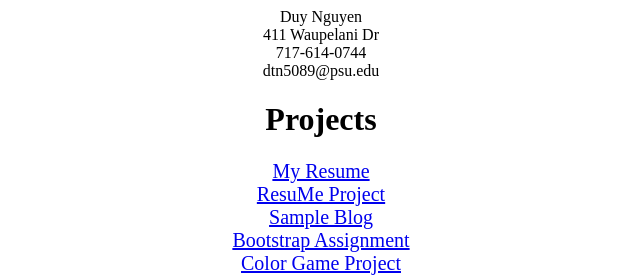
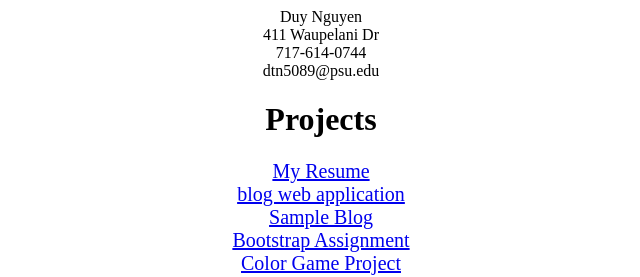
Before and after one commit to dtn9197/Personal-Web-Server, a plain HTML site: page index.html in a window 1280 px wide. Shown: the top 277 px of the page, 319-959 px from the left. Drawn offline with Linux system fonts and the light colour scheme.

Commit message:
changed link to blog web application

```diff
--- a/index.html
+++ b/index.html
@@ -21,7 +21,7 @@
 <h1>Projects</h1>
 <div class="links">
 	<a href="./resume/DuyNguyen_Resume.html">My Resume</a><br>
-	<a href="ResuME Project/homepage.html">ResuMe Project<br></a>
+	<a href="https://ist256-resume-application.herokuapp.com/">blog web application<br></a>
 	<a href="./blogs/Blog.html">Sample Blog</a><br>
 	<a href="./Landing_Page/Purr.html">Bootstrap Assignment</a><br>
 	<a href="./colorgame/colorgame.html">Color Game Project</a>
```
